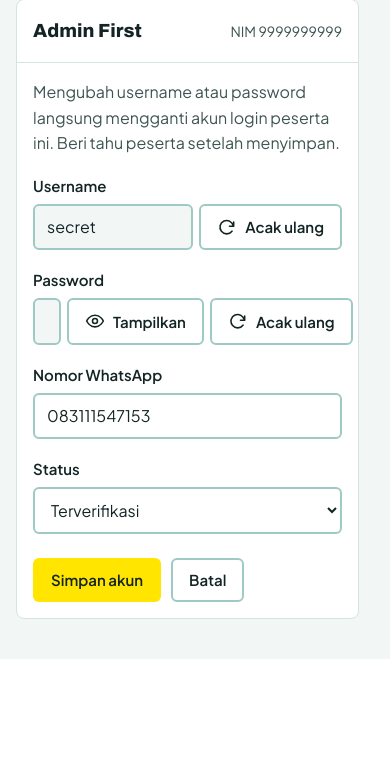
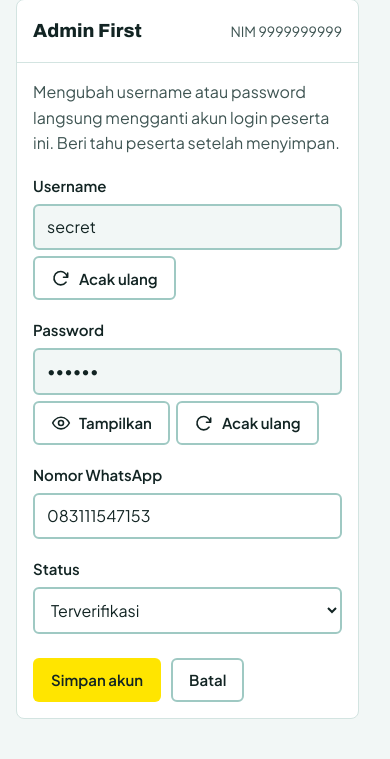
Before and after one commit to Zakha123-cyber/ev-hmif, a Laravel app: page /back-admin-logged/participant-verification/edit/1 in a window 390 px wide. Shown: the part 190-949 px from the top of the page. Before the commit the page ends 849 px from the top, so only its background shows below. Run offline with Laravel 10, Linux system fonts and the light colour scheme; data comes from the database, SQL or seed files in the repository; data that the repository does not hold is empty; some libraries are stand-ins or nearby versions.

Commit message:
fix(admin): phone search hides rows, search ignores button text, filter never keeps a hidden selection, inputs usable at 360px
Co-Authored-By: Claude Opus 5.5 <noreply@anthropic.com>

```diff
--- a/public/frontend/css/admin.css
+++ b/public/frontend/css/admin.css
@@ -21,6 +21,11 @@
 
 .a-body {
     background: var(--a-bg);
+}
+
+/* Atribut hidden harus menang atas display milik komponen (mis. baris tabel di HP) */
+.a-body [hidden] {
+    display: none !important;
 }
 
 .a-icon {
@@ -1053,6 +1058,15 @@ th[aria-sort="descending"] .a-sort::after { opacity: 1; }
         grid-template-columns: minmax(0, 1fr);
     }
 
+    /* Input selebar baris, tombol (Tampilkan, Acak ulang) di bawahnya */
+    .a-inputgroup {
+        flex-wrap: wrap;
+    }
+
+    .a-inputgroup .a-input {
+        flex-basis: 100%;
+    }
+
     .a-candidate {
         grid-template-columns: minmax(0, 1fr);
     }
--- a/public/frontend/js/admin.js
+++ b/public/frontend/js/admin.js
@@ -106,14 +106,18 @@
             const table = $(input.dataset.tableFilter);
             if (!table) return;
             const rows = $$('tbody tr', table);
+            // Yang dicari hanya isi data, bukan teks tombol di kolom Aksi.
+            const texts = rows.map(function (row) {
+                return $$('td:not([data-label="Aksi"])', row).map(function (td) { return td.textContent; }).join(' ').toLowerCase();
+            });
             const count = $('[data-table-count="' + input.dataset.tableFilter + '"]');
             const empty = $('[data-table-empty="' + input.dataset.tableFilter + '"]');
 
             function apply() {
                 const q = input.value.trim().toLowerCase();
                 let shown = 0;
-                rows.forEach(function (row) {
-                    const hit = !q || row.textContent.toLowerCase().includes(q);
+                rows.forEach(function (row, i) {
+                    const hit = !q || texts[i].includes(q);
                     row.hidden = !hit;
                     if (hit) shown++;
                 });
@@ -159,7 +163,9 @@
                     opt.hidden = !hit;
                     if (hit && !firstMatch) firstMatch = opt;
                 });
-                if (q && firstMatch && (select.selectedOptions[0] || {}).hidden !== false) select.value = firstMatch.value;
+                // Jangan biarkan peserta yang tersaring keluar tetap terpilih diam-diam.
+                const current = select.selectedOptions[0];
+                if (q && (!current || current.hidden || !current.value)) select.value = firstMatch ? firstMatch.value : '';
             });
         });
     }
```
